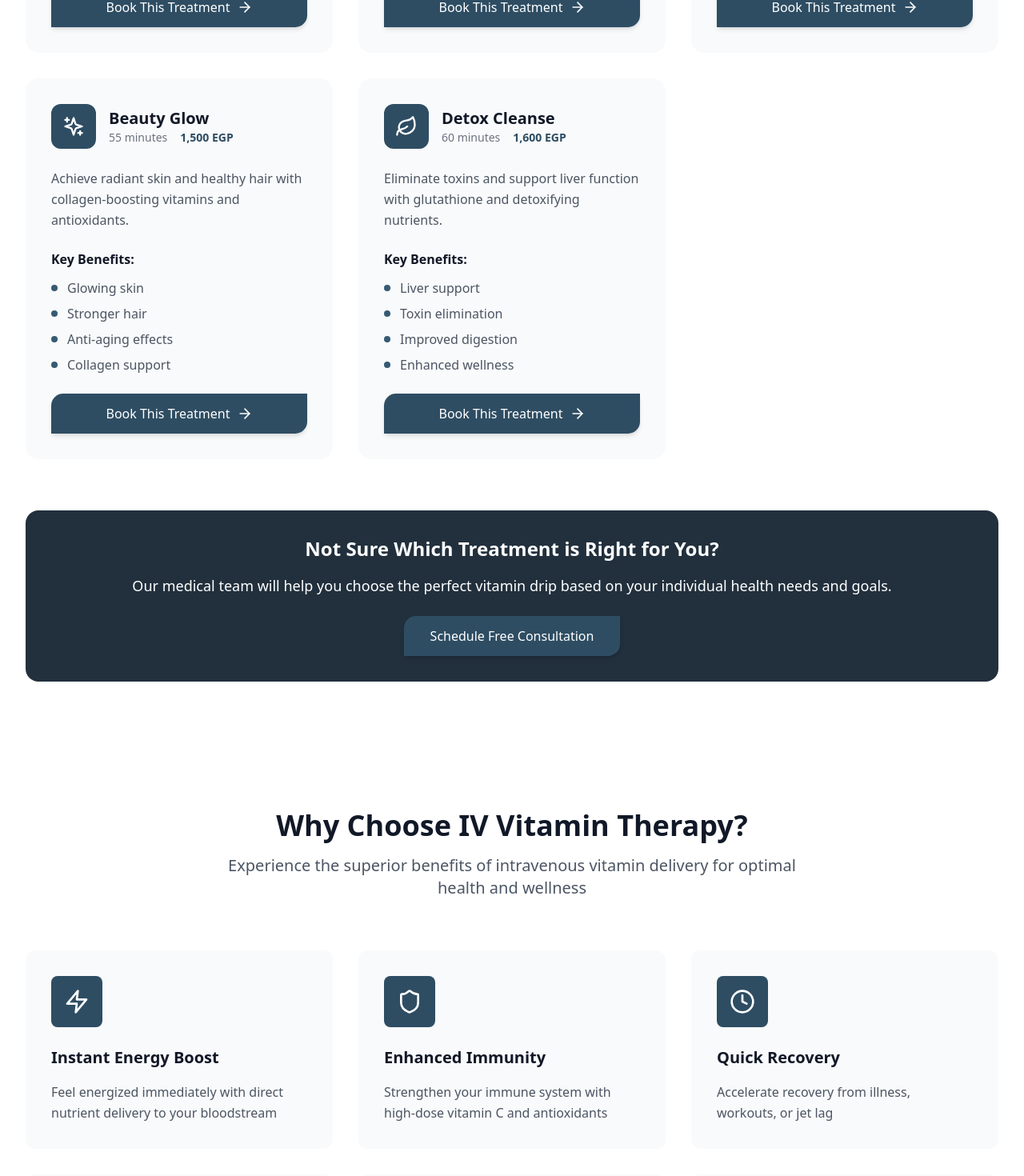
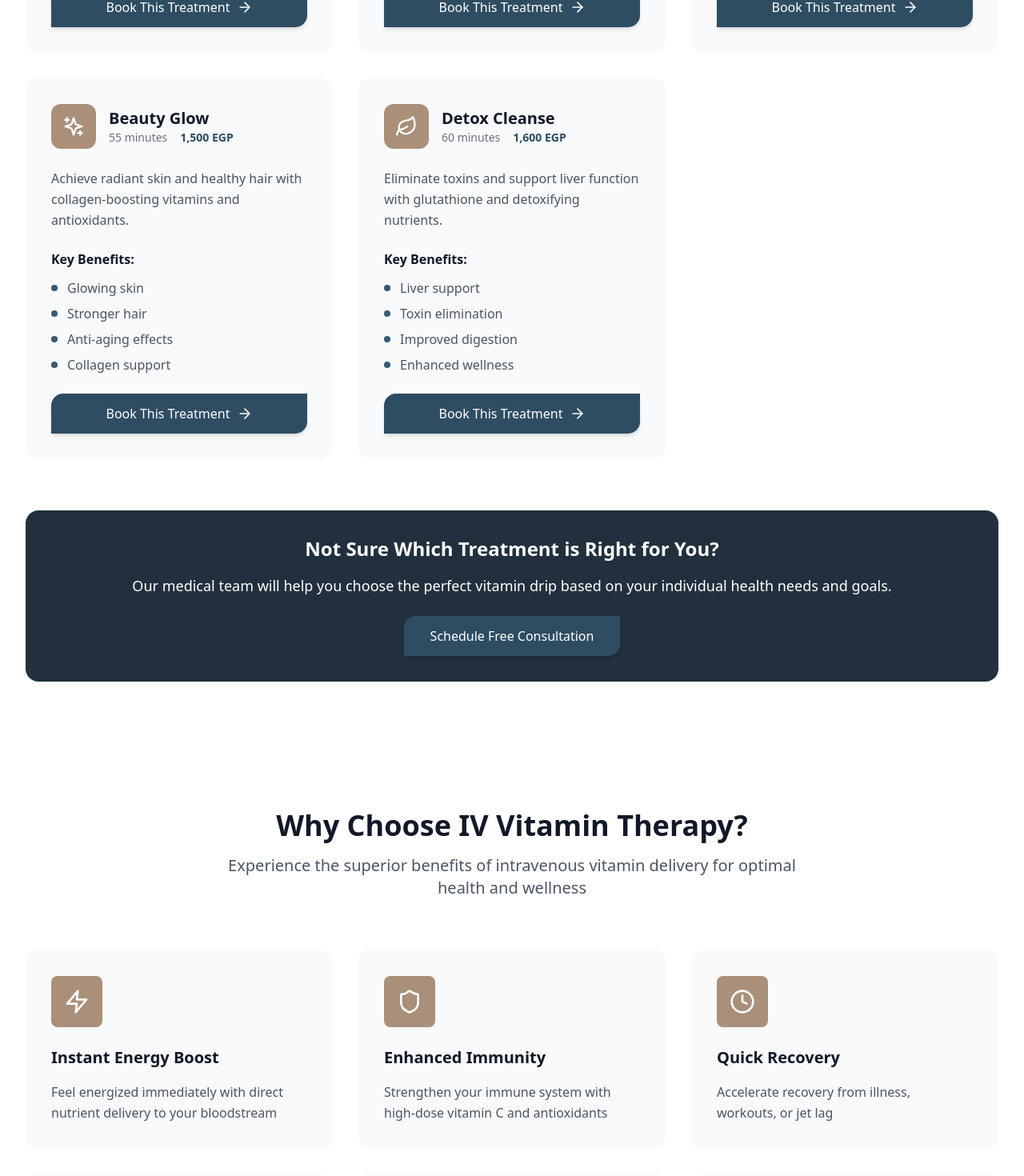
Before and after one commit to netera-michael/premierhealth, a React (Vite) app: page / in a window 1280 px wide. Shown: the part 1638-3108 px from the top of the page at 80% size. Built offline with nearby package versions, Linux system fonts and the light colour scheme.

Commit message:
Update icon backgrounds to secondary color as requested

```diff
--- a/src/components/Benefits.tsx
+++ b/src/components/Benefits.tsx
@@ -31,7 +31,7 @@ const Benefits = () => {
             const IconComponent = benefit.icon;
             return (
               <div key={index} className="bg-gray-50 p-8 rounded-xl hover:shadow-lg transition-shadow duration-300">
-                <div className="w-16 h-16 bg-primary-600 rounded-lg flex items-center justify-center mb-6">
+                <div className="w-16 h-16 bg-secondary-500 rounded-lg flex items-center justify-center mb-6">
                   <IconComponent className="w-8 h-8 text-white" />
                 </div>
                 <h3 className="text-xl font-semibold text-gray-900 mb-4">{t(`benefits.items.${benefit.key}.title`)}</h3>
--- a/src/components/Process.tsx
+++ b/src/components/Process.tsx
@@ -28,7 +28,7 @@ const Process = () => {
             return (
               <div key={index} className="text-center group">
                 <div className="relative mb-6">
-                  <div className="w-20 h-20 bg-primary-600 rounded-full flex items-center justify-center mx-auto group-hover:scale-110 transition-transform duration-300 shadow-lg">
+                  <div className="w-20 h-20 bg-secondary-500 rounded-full flex items-center justify-center mx-auto group-hover:scale-110 transition-transform duration-300 shadow-lg">
                     <IconComponent className="w-10 h-10 text-white" />
                   </div>
                   <div className="absolute -top-2 -right-2 w-8 h-8 bg-secondary-500 rounded-full flex items-center justify-center text-white font-bold text-sm">
--- a/src/components/VitaminDrips.tsx
+++ b/src/components/VitaminDrips.tsx
@@ -44,7 +44,7 @@ const VitaminDrips = () => {
             return (
               <div key={index} className="bg-gray-50 rounded-2xl p-8 hover:shadow-xl transition-all duration-300 group">
                 <div className="flex items-center mb-6">
-                  <div className="w-14 h-14 bg-primary-600 rounded-xl flex items-center justify-center mr-4 group-hover:scale-110 transition-transform duration-300">
+                  <div className="w-14 h-14 bg-secondary-500 rounded-xl flex items-center justify-center mr-4 group-hover:scale-110 transition-transform duration-300">
                     <IconComponent className="w-7 h-7 text-white" />
                   </div>
                   <div>
```
